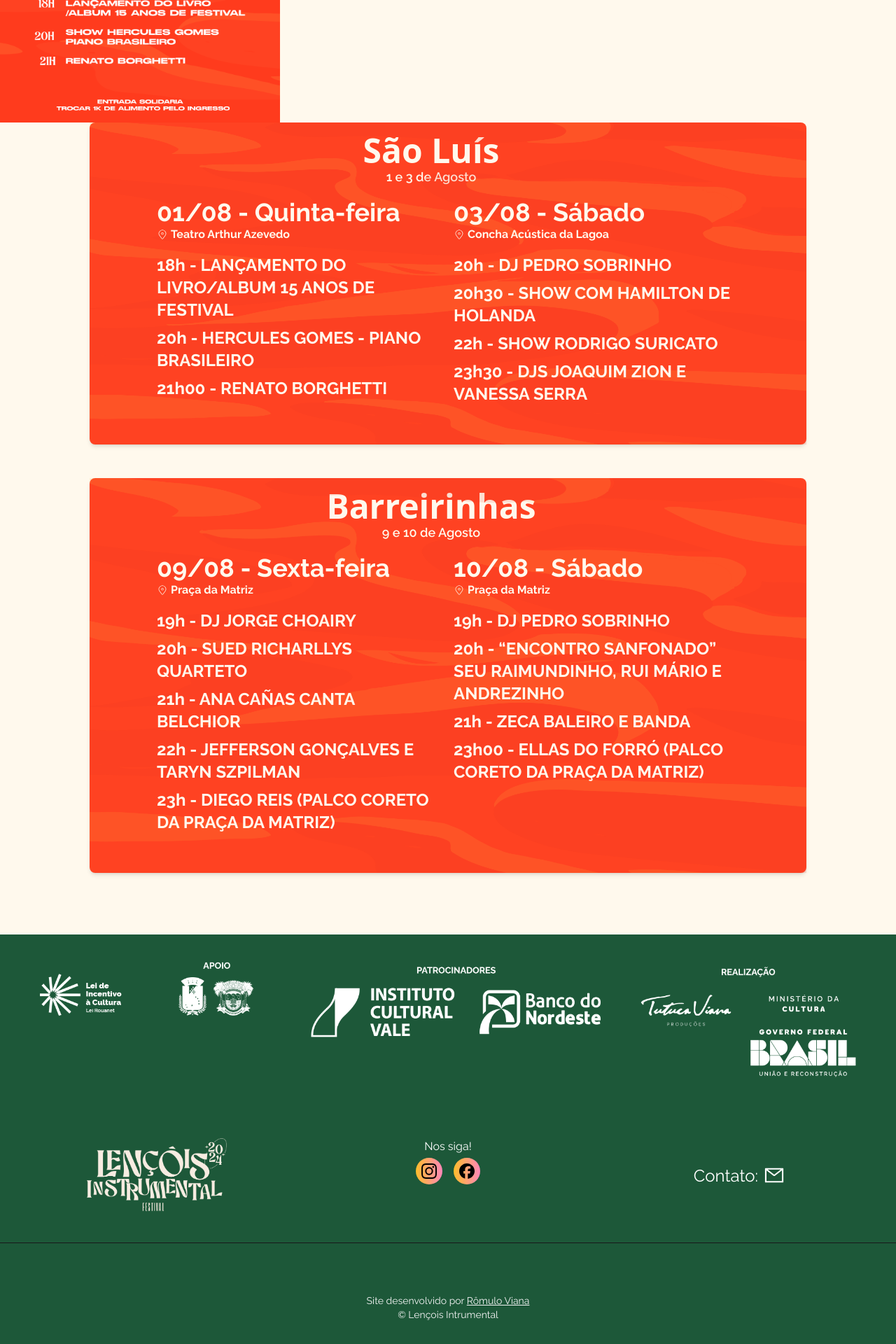
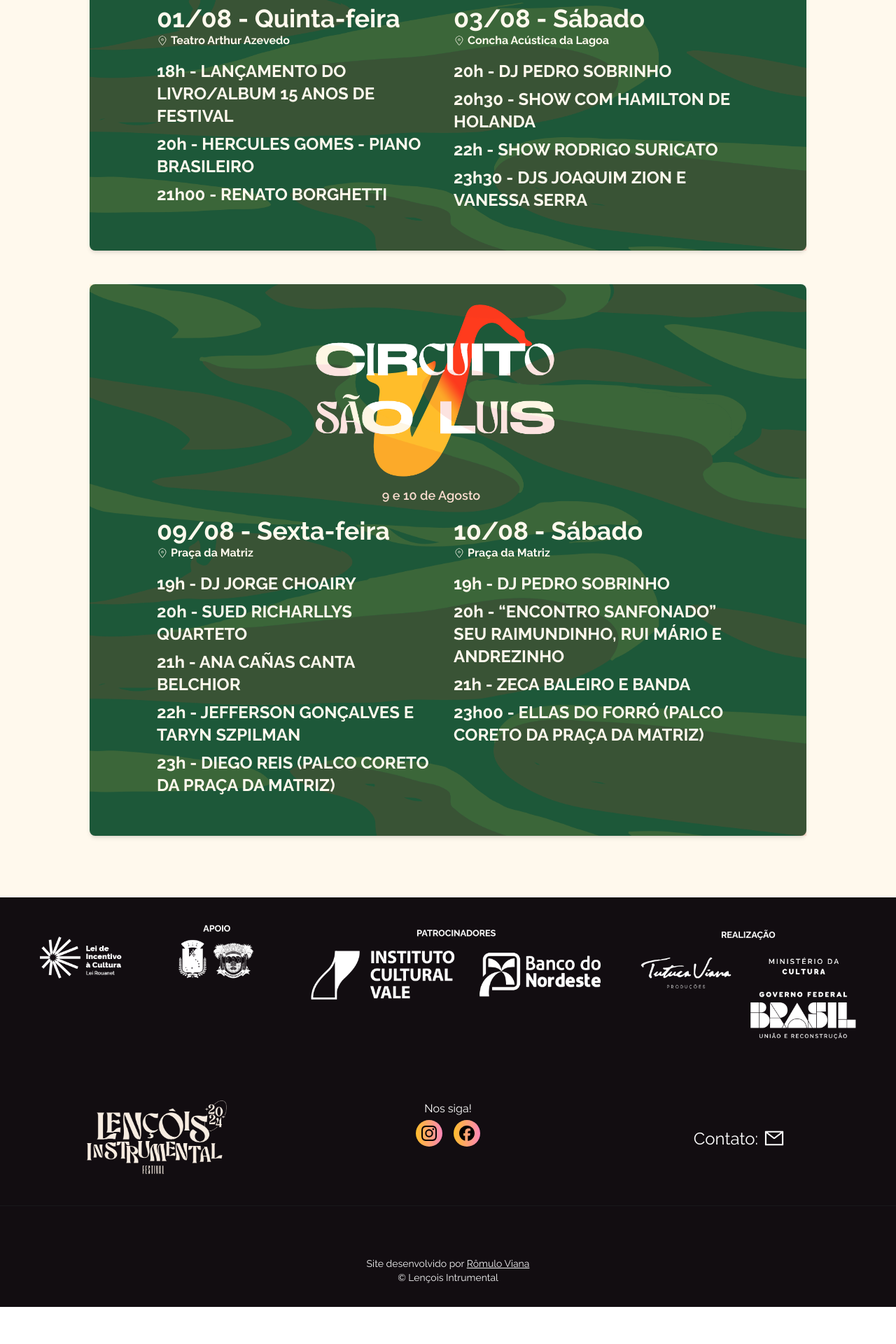
Before and after one commit to romuloromulo/lencoisjazzeblues, a Next.js app: page /programacao in a window 1280 px wide. Shown: the part 629-2549 px from the top of the page at 70% size. After the commit the page ends 2496 px from the top, so only its background shows below. Built offline with nearby package versions, Linux system fonts and the light colour scheme.

Commit message:
ajustando layout

```diff
--- a/src/app/oficinas/page.jsx
+++ b/src/app/oficinas/page.jsx
@@ -6,6 +6,8 @@ import {
   saoLuisWorkshops,
   barreirinhasWorkshops,
 } from "../../data/dataOficinas";
+import Image from "next/image";
+import teste from "../../../public/azuleijo2.png";
 
 function Page() {
   const [openDetails, setOpenDetails] = useState({});
@@ -20,8 +22,9 @@ function Page() {
   const renderWorkshops = (workshops, cityName) => (
     <div className="mt-12 w-full ">
       <div className="p-4 text-center md:text-start  md:px-6 bg-background-primary  rounded-full shadow-sm ">
-        <h1 className="text-3xl md:text-8xl font-bold text-background-white md:px-8">
+        <h1 className="text-3xl md:text-8xl font-bold text-background-white md:px-8 flex justify-between items-center">
           {cityName}
+          <Image src={teste} alt="" width={80} height={80} className="ml-8" />
         </h1>
       </div>
       {workshops.map((workshop, workshopIndex) => (
--- a/src/app/programacao/page.jsx
+++ b/src/app/programacao/page.jsx
@@ -30,7 +30,7 @@ function Programação() {
       /> */}
 
       <BannerComponent title="Programação" />
-      <Image src={prog} alt="" width={400} height={400} />
+      {/* <Image src={prog} alt="" width={400} height={400} /> */}
       <ProgramSection
         id="São Luís"
         title="São Luís"
--- a/src/app/sobre/page.jsx
+++ b/src/app/sobre/page.jsx
@@ -18,7 +18,7 @@ function page() {
       <BannerComponent title="O Festival" />
 
       <div className="container mx-auto flex flex-col justify-center items-center">
-        <div className="p-4 bg-background-primary rounded-full shadow-sm mb-8">
+        <div className="p-4 bg-background-secondary rounded-full shadow-sm mb-8">
           <h1 className="text-xl sm:text-3xl md:text-4xl font-bold text-background-white">
             15 anos de Lençóis Jazz e Blues
           </h1>
@@ -49,7 +49,7 @@ function page() {
             através da Lei Federal de Incentivo à Cultura. Realização: Tutuca
             Viana Produções.
           </p>
-          <div className=" p-4 bg-background-primary rounded-full shadow-sm mb-8 relative mt-8">
+          <div className=" p-4 bg-background-secondary rounded-full shadow-sm mb-8 relative mt-8">
             <h1 className="text-lg sm:text-3xl md:text-4xl font-bold text-background-white whitespace-nowrap">
               Histórico
             </h1>
--- a/src/components/layout/footer.jsx
+++ b/src/components/layout/footer.jsx
@@ -11,7 +11,7 @@ function Footer() {
   return (
     <section
       id="Footer"
-      className="flex flex-col items-center bg-background-secondary"
+      className="flex flex-col items-center bg-background-primary"
     >
       <div className="relative w-full md:containermd:mt-32  p-0 bg-transparent  md:p-8">
         <Image
--- a/src/components/layout/programSection.jsx
+++ b/src/components/layout/programSection.jsx
@@ -2,17 +2,18 @@ import Image from "next/image";
 import React from "react";
 import { CiLocationOn } from "react-icons/ci";
 import bg from "../../../public/dunas.png";
+import logoSlz from "../../../public/sao luis.png";
 
 const ProgramSection = ({ id, title, date, program }) => (
   <div
     id={id}
-    className="relative container bg-secondary-orange w-[95%] sm:w-[80%] py-4 rounded-lg shadow-md mb-12"
+    className="relative container bg-background-secondary w-[95%] sm:w-[80%] py-4 rounded-lg shadow-md mb-12"
   >
     <Image src={bg} alt="bg" fill={true} className="absolute -z-0" />
     <div className="flex flex-col  items-center lg:px-12 text-background-white">
       <div className="md:w-auto w-full items-center md:items-start justify-center text-center md:pr-12">
         <h1 className="text-5xl font-bold font-sans whitespace-nowrap">
-          {title}
+          <Image src={logoSlz} alt="" width={400} height={400} />
         </h1>
         <p className="text-md sm:text-lg font-semibold">{date}</p>
       </div>
```
Also changed, not shown: public/barreirinhas.png (added), public/sao luis.png (added).
